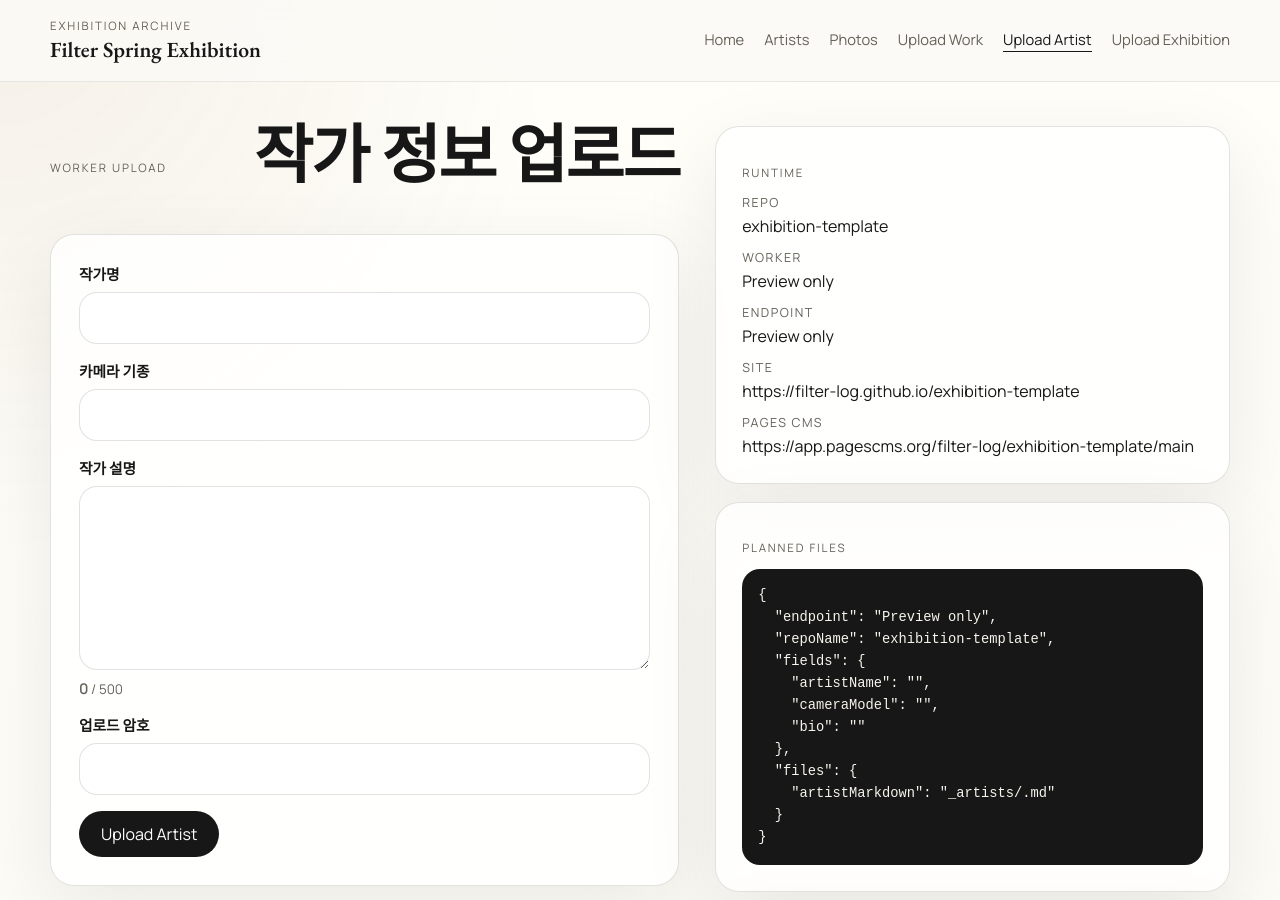
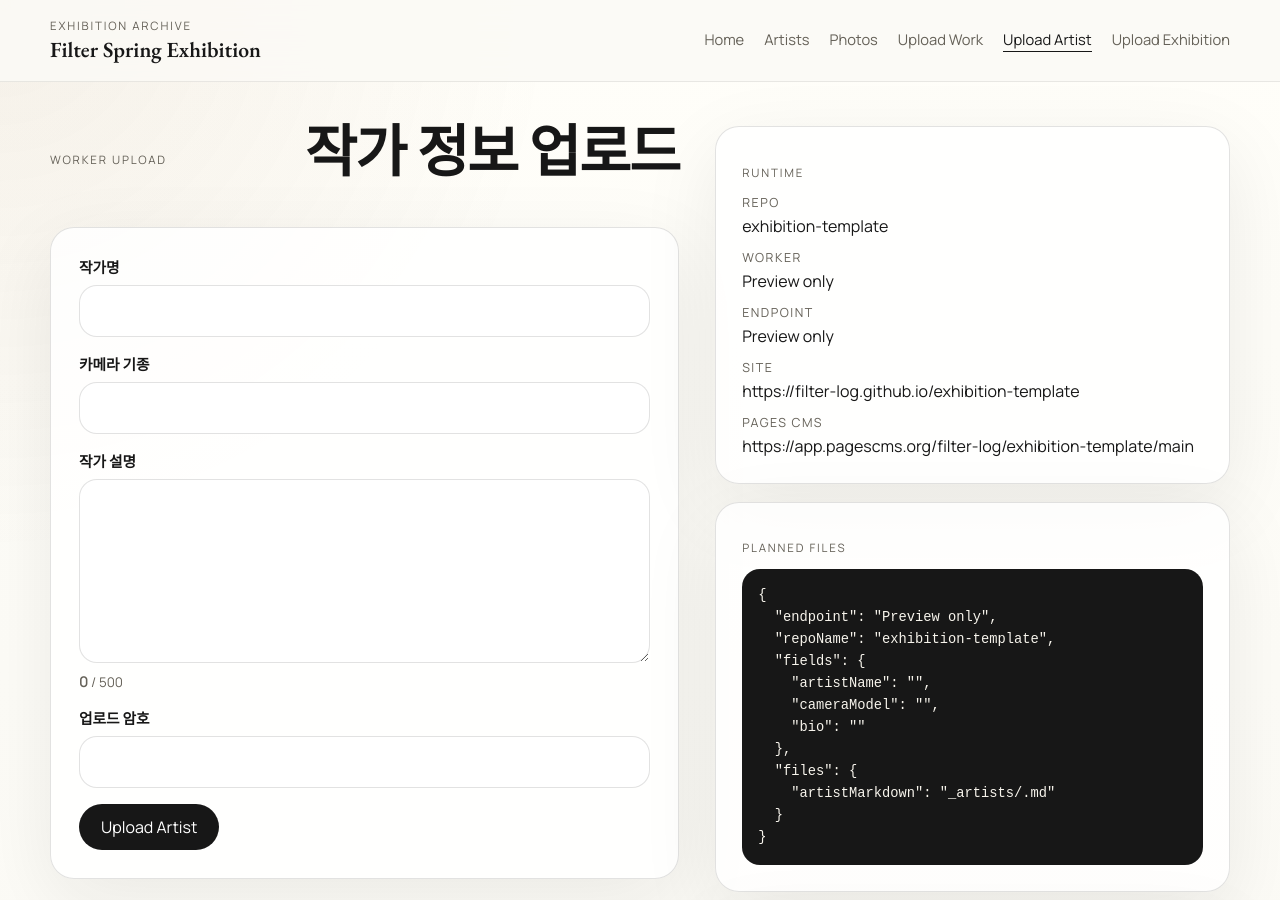
Before and after one commit to filter-log/exhibition-template, a Jekyll site: the page built from upload/artist/index.html, in a window 1280 px wide and 900 px high. Built offline with Jekyll 4.4.1, drawn with Linux system fonts in a browser that asks for light colours.

Commit message:
Tighten upload page heading scale

```diff
--- a/assets/css/site.css
+++ b/assets/css/site.css
@@ -419,6 +419,10 @@ textarea {
   font-size: 1.04rem;
 }
 
+.upload-page .page-header h1 {
+  font-size: clamp(2.35rem, 4.4vw, 4.1rem);
+}
+
 .detail-actions {
   display: flex;
   flex-wrap: wrap;
@@ -521,6 +525,10 @@ textarea {
     font-size: clamp(2.1rem, 11vw, 3.4rem);
   }
 
+  .upload-page .page-header h1 {
+    font-size: clamp(1.95rem, 8vw, 3rem);
+  }
+
   .search-field {
     min-width: 100%;
     width: 100%;
```
